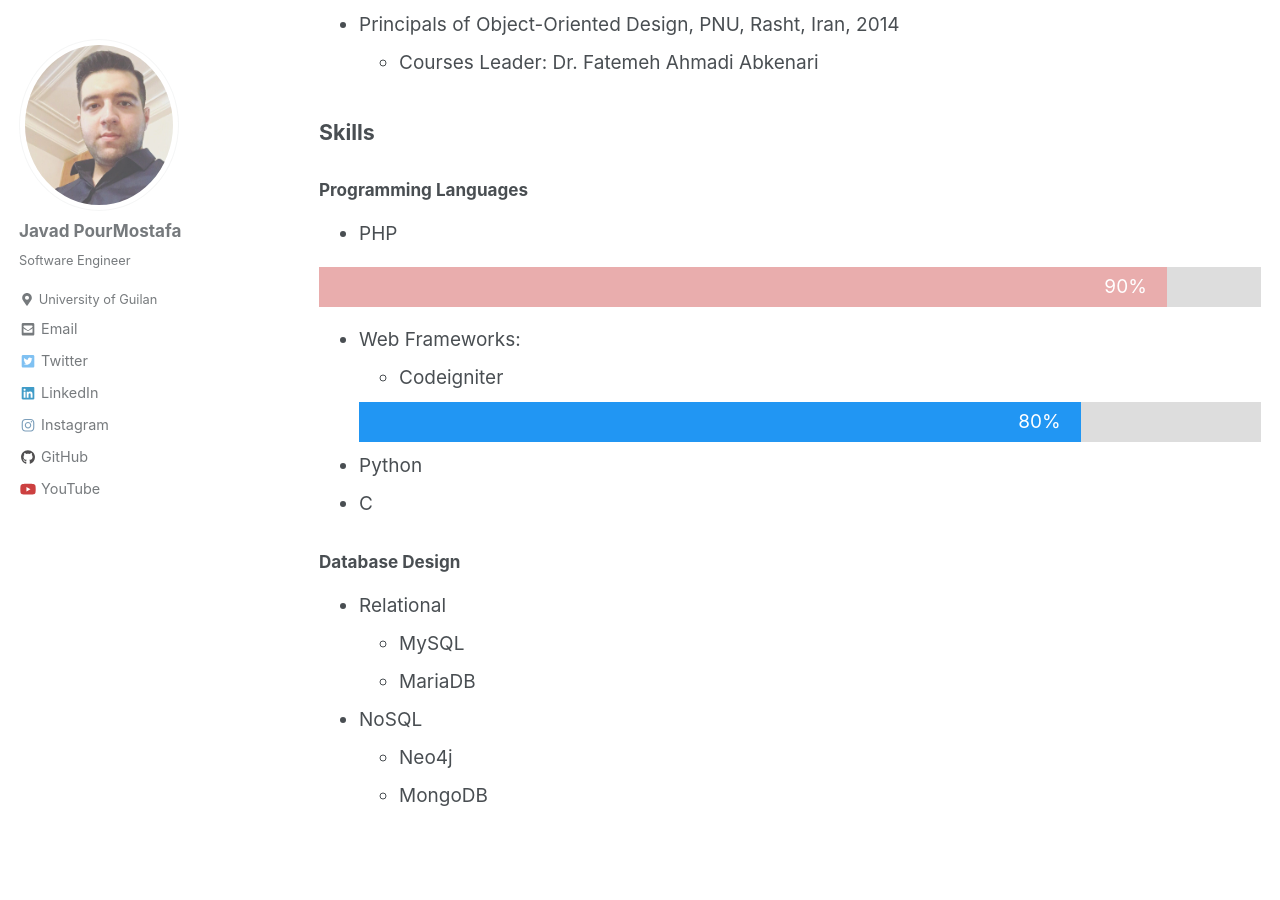
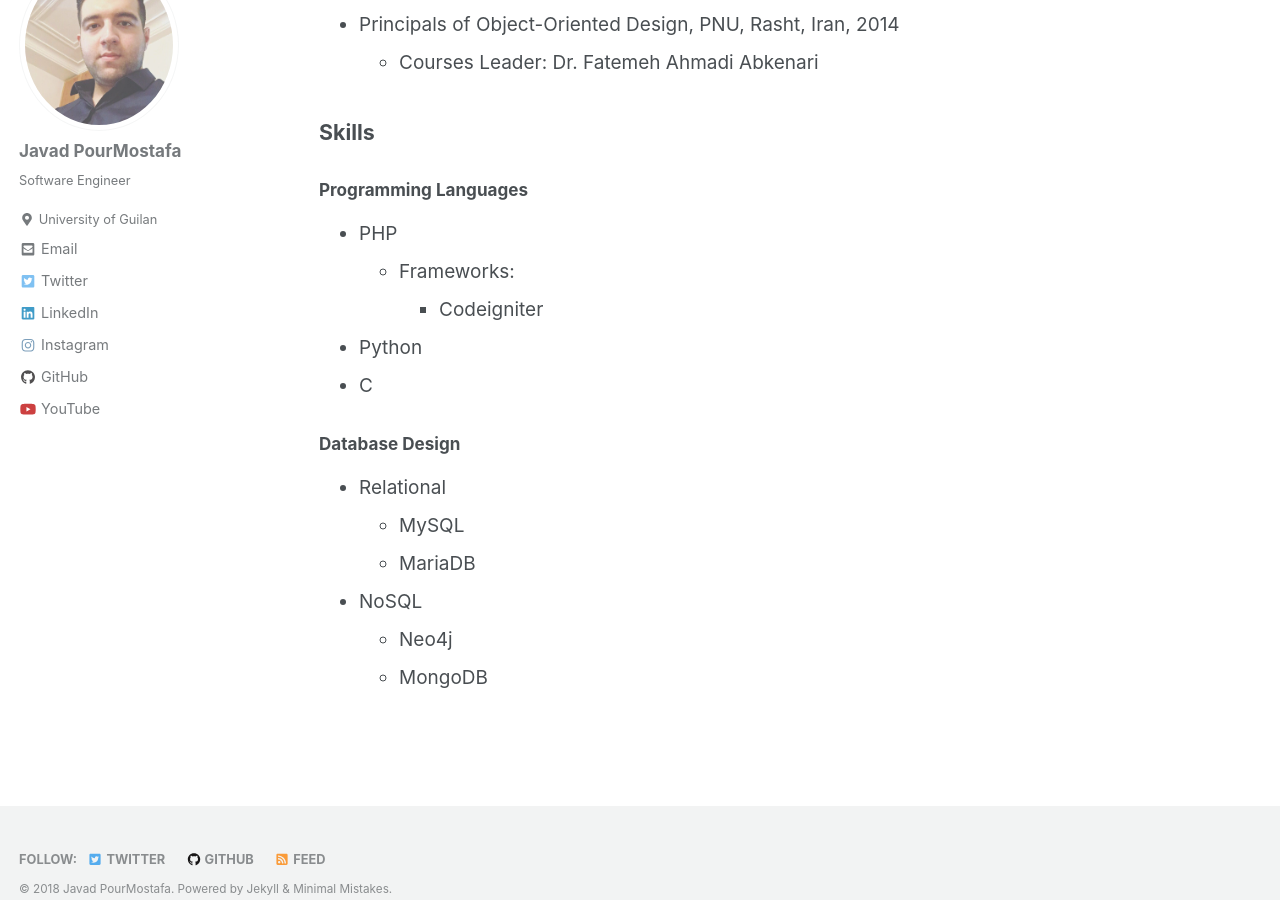
Before and after one commit to JoyeBright/JoyeBright.github.io, a Jekyll site: the page built from _pages/cv.md, in a window 1280 px wide and 900 px high, scrolled down 1971 px. Built offline with Jekyll 4.4.1, drawn with Linux system fonts in a browser that asks for light colours; nearby versions of some CDN libraries.

Commit message:
Update cv.md

```diff
--- a/_pages/cv.md
+++ b/_pages/cv.md
@@ -52,16 +52,8 @@ author_profile: true
 ## Skills
 ### Programming Languages
 *   PHP
-<div class="container">
-  <div class="skills php">90%</div>
-</div>
-
-*   Web Frameworks:
-    *   Codeigniter
-     <div class="container">
-        <div class="skills codeigniter">80%</div>
-     </div>
-
+    *   Frameworks:
+        *   Codeigniter
 *   Python
 *   C
 
```
